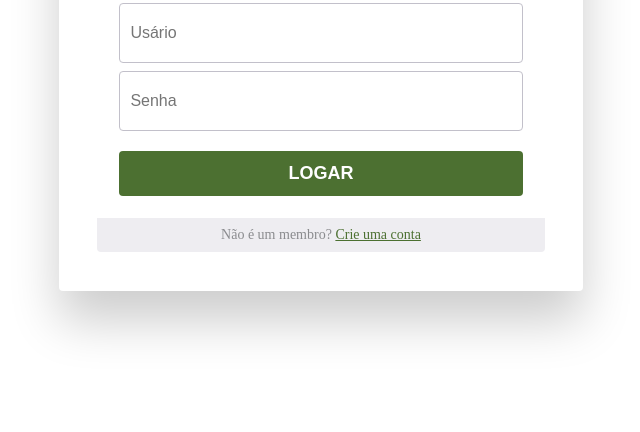
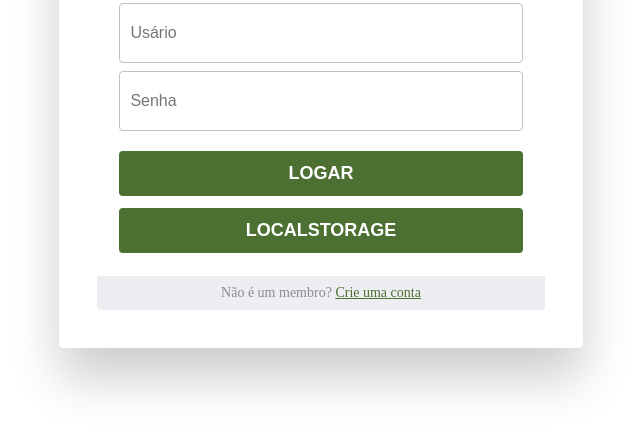
Before and after one commit to ProjetosCarvalho/HealthySweets, a plain HTML site: page index.html in a window 1280 px wide. Shown: the part 176-608 px from the top of the page, without its empty margins (319-959 px from the left). Drawn offline with Linux system fonts and the light colour scheme; a web font is replaced by a local one.

Commit message:
Add files via upload

```diff
--- a/index.html
+++ b/index.html
@@ -26,6 +26,9 @@
                 <p>
                 <button type="submit" onclick="logar()">Logar</button>
                 </p>
+                <p>
+                <button type="submit" onclick="teste()">LocalStorage</button>
+                </p>
             </form>
             <div id="create-account-wrap">
                  <p>Não é um membro? <a href="#">Crie uma conta</a><p>
```
